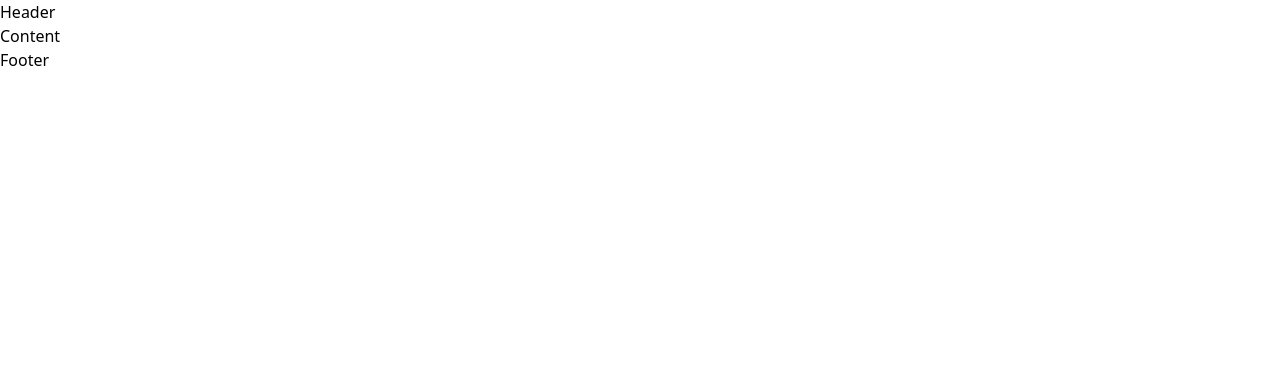
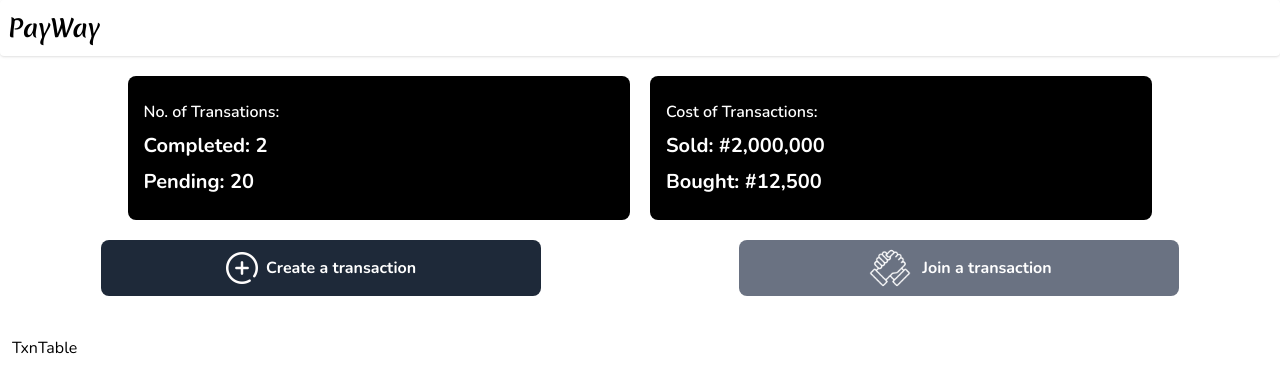
Before and after one commit to Gmedulla101/pmw_frontend, a React (Vite) app: page / in a window 1280 px wide. Shown: the top 392 px of the page. Built offline with nearby package versions, Linux system fonts and the light colour scheme.

Commit message:
Basic info layout and action buttons of the dashboard complete

```diff
--- a/src/CSS/main.css
+++ b/src/CSS/main.css
@@ -1 +1,15 @@
+/* FONTS */
+@import url('https://fonts.googleapis.com/css2?family=Nunito:ital,wght@0,200..1000;1,200..1000&display=swap');
+@import url('https://fonts.googleapis.com/css2?family=Merienda:wght@300..900&display=swap');
+
+/* TAILWIND IMPORT */
 @import 'tailwindcss';
+
+@theme {
+  --font-nunito: 'Nunito', sans-serif;
+  --font-merienda: 'Merienda', sans-serif;
+}
+
+body {
+  font-family: 'Nunito';
+}
--- a/src/components/Header.tsx
+++ b/src/components/Header.tsx
@@ -1,5 +1,9 @@
 const Header = () => {
-  return <div>Header</div>;
+  return (
+    <header className="py-3 px-2 rounded-sm shadow-sm">
+      <h1 className="font-merienda font-bold text-2xl">PayWay</h1>
+    </header>
+  );
 };
 
 export default Header;
--- /dev/null
+++ b/src/components/Home/MoneyFlowBox.tsx
@@ -0,0 +1,14 @@
+const MoneyFlowBox = () => {
+  return (
+    <aside className="w-[50%] rounded-lg py-6 px-4 flex flex-col gap-2 text-white bg-black font-bold lg:w-[40%]">
+      <h2 className="text-[12px] font-semibold lg:text-base">
+        {' '}
+        Cost of Transactions:{' '}
+      </h2>
+      <p className="lg:text-xl"> Sold: #2,000,000 </p>
+      <p className="lg:text-xl"> Bought: #12,500 </p>
+    </aside>
+  );
+};
+
+export default MoneyFlowBox;
--- /dev/null
+++ b/src/components/Home/TxnInfoBox.tsx
@@ -0,0 +1,14 @@
+const TxnInfoBox = () => {
+  return (
+    <aside className="w-[50%] rounded-lg py-6 px-4 flex flex-col gap-2 text-white bg-black font-bold lg:w-[40%]">
+      <h2 className="text-[12px] font-semibold lg:text-base">
+        {' '}
+        No. of Transations:{' '}
+      </h2>
+      <p className="lg:text-xl"> Completed: 2 </p>
+      <p className="lg:text-xl"> Pending: 20 </p>
+    </aside>
+  );
+};
+
+export default TxnInfoBox;
--- /dev/null
+++ b/src/components/Home/TxnTable.tsx
@@ -0,0 +1,5 @@
+const TxnTable = () => {
+  return <div>TxnTable</div>;
+};
+
+export default TxnTable;
--- a/src/pages/Home.tsx
+++ b/src/pages/Home.tsx
@@ -1,14 +1,39 @@
 import Header from '../components/Header';
-import Footer from '../components/Footer';
+import TxnInfoBox from '../components/Home/TxnInfoBox';
+import MoneyFlowBox from '../components/Home/MoneyFlowBox';
+import create from '../assets/plus.png';
+import join from '../assets/partnership.png';
+
+import TxnTable from '../components/Home/TxnTable';
 
 const Home = () => {
   return (
     <>
       <Header />
-      <main>
-        <h1> Content </h1>
+      <main className="mx-3">
+        <section className="flex flex-row mt-5 sm:gap-5 justify-center">
+          <TxnInfoBox />
+          <MoneyFlowBox />
+        </section>
+
+        {/* ACTION BUTTON */}
+        <section className="mt-5 flex flex-row sm:gap-5 justify-around">
+          <button className="flex flex-row justify-center items-center w-[45%] rounded-lg py-1 px-2 gap-2 text-white bg-gray-800 font-bold cursor-pointer transition hover:scale-105 lg:w-[35%]">
+            <img src={create} alt="" className="w-8" />
+            <span>Create a transaction</span>
+          </button>
+
+          <button className="flex flex-row justify-center items-center w-[45%] rounded-lg py-1 px-2 gap-2 text-white bg-gray-500 font-bold cursor-pointer transition hover:scale-105 lg:w-[35%]">
+            <img src={join} alt="" className="w-12" />
+            <span>Join a transaction</span>
+          </button>
+        </section>
+
+        {/* TRANSACTIONS TABLE */}
+        <section className="mt-10">
+          <TxnTable />
+        </section>
       </main>
-      <Footer />
     </>
   );
 };
```
Also changed, not shown: src/assets/partnership.png (added), src/assets/plus.png (added).
